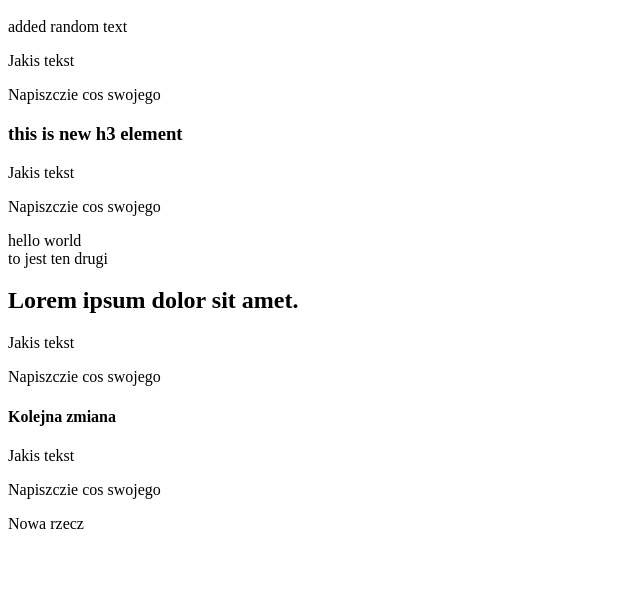
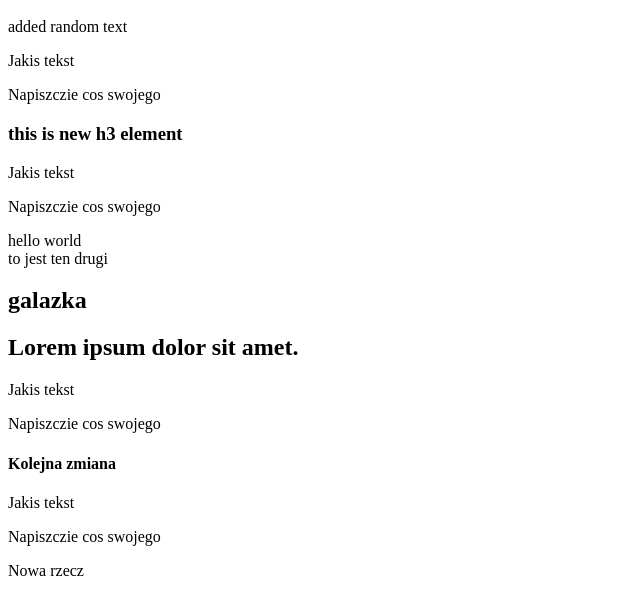
Before and after one commit to MarkFicht/todo-list-team, a plain HTML site: page text.html in a window 1280 px wide. Shown: the part 101-716 px from the top of the page, without its empty margins (0-640 px from the left). Drawn offline with Linux system fonts and the light colour scheme.

Commit message:
first commit on damians branch

```diff
--- a/text.html
+++ b/text.html
@@ -20,14 +20,12 @@
     </section>
 
     <section class="Damian">
-
         <h3>this is new h3 element</h3>
-
-
         <p>Jakis tekst</p>
         <p>Napiszczie cos swojego</p>
         <div>hello world</div>
         <div>to jest ten drugi</div>
+        <h1>galazka</h1>
     </section>
 
     <section class="Ania">
```
